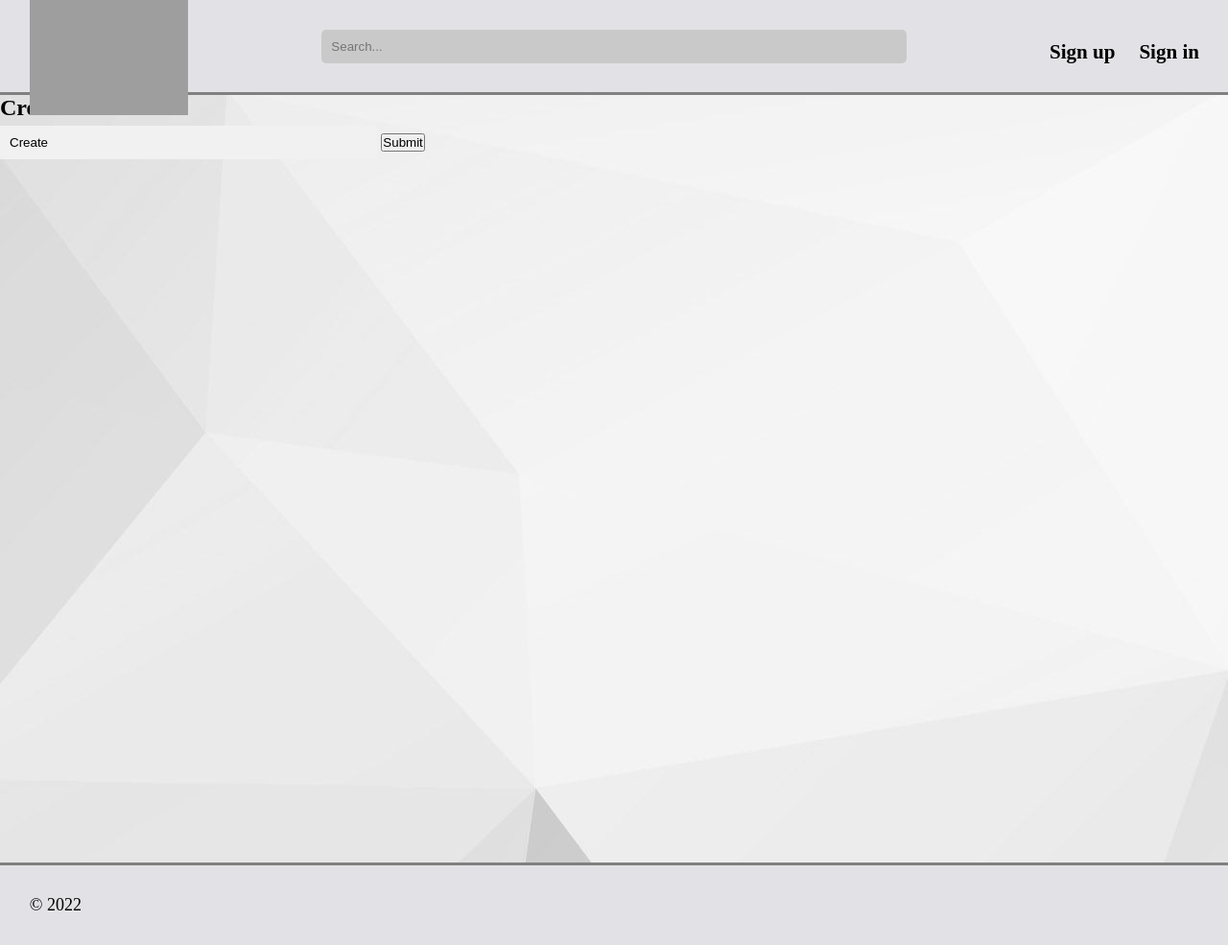
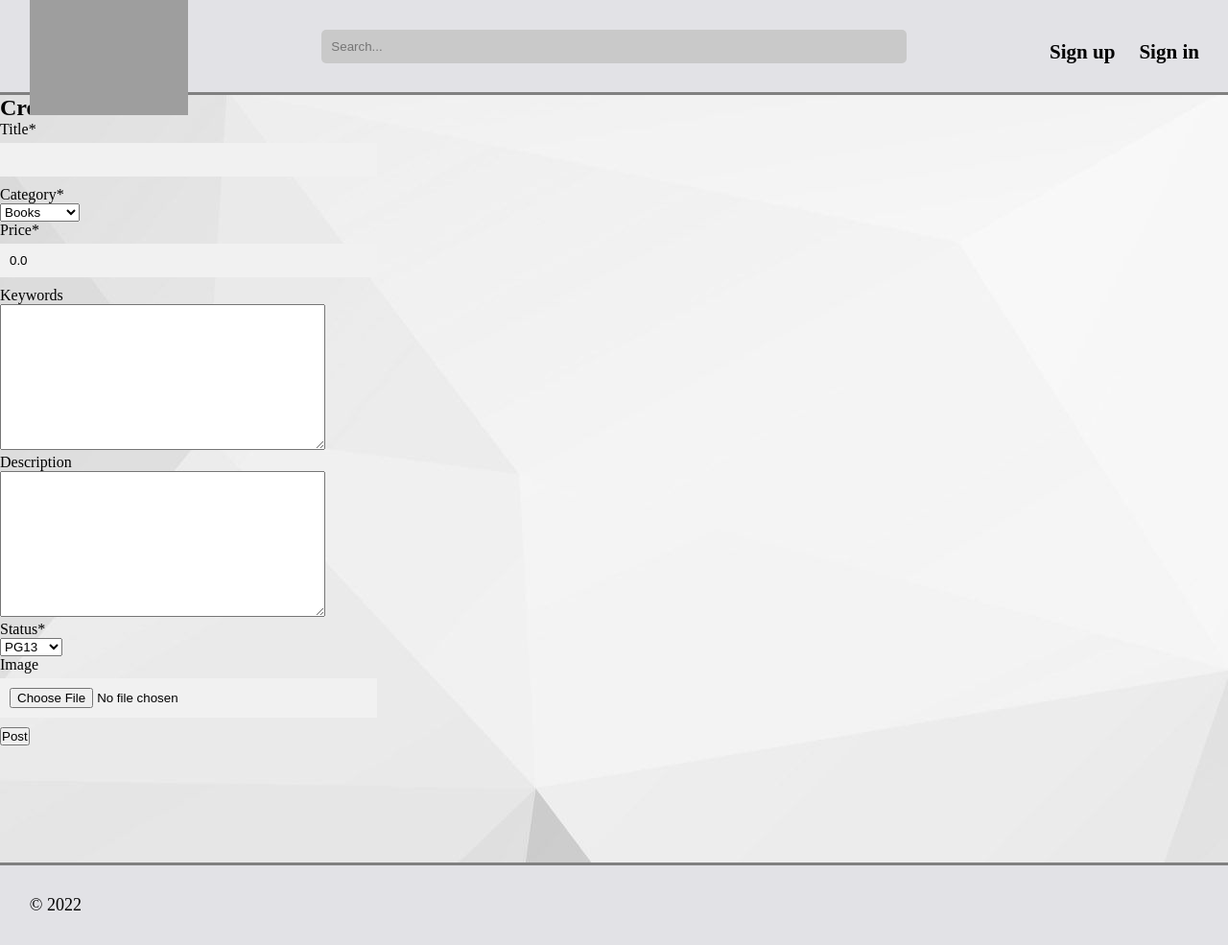
Before and after one commit to JohnnyHoaang/Listing-Store, a Django app: page /create/ in a window 1280 px wide. Shown: the whole page at 96% size. Run offline with Django 4.2, Linux system fonts and the light colour scheme; tables that the repository leaves empty hold one stand-in row (values such as "Sample post"); parts of the project's set-up code (start-up, migrations or seed data) failed here and were passed over; some libraries are stand-ins or nearby versions; grey boxes are pictures that could not be loaded.

Commit message:
added post fields to html, and changed the db fields names

```diff
--- a/product_listing_app/models.py
+++ b/product_listing_app/models.py
@@ -2,8 +2,6 @@ from django.db import models
 
 # Create your models here.
 class Post(models.Model):
-    books = 'Books'
-    pg_13 = 'PG13'
     categories_for_posts = [
         ('Books','Books'),
         ('CDs','CDs'),
@@ -17,15 +15,15 @@ class Post(models.Model):
         ('PG','PG'),
         ('Explicit', 'Explicit'),
     ]
-    post_title = models.CharField(max_length=2000)
-    post_category = models.CharField(max_length=2000, choices=categories_for_posts, default=books)
-    post_price = models.DecimalField(max_digits=8, decimal_places=2, default=0.00)
-    post_keywords = models.TextField(blank=True, null=True)
-    post_description = models.TextField(blank=True, null=True)
-    post_status = models.CharField(max_length=2000, choices=status_for_posts, default=pg_13)
-    post_image = models.ImageField(upload_to='', blank=True, null=True)
-    post_date = models.DateField(auto_now_add=True)
+    title = models.CharField(max_length=2000)
+    category = models.CharField(max_length=2000, choices=categories_for_posts, default=categories_for_posts)
+    price = models.DecimalField(max_digits=8, decimal_places=2, default=0.00)
+    keywords = models.TextField(blank=True, null=True)
+    description = models.TextField(blank=True, null=True)
+    status = models.CharField(max_length=2000, choices=status_for_posts, default=status_for_posts)
+    image = models.ImageField(upload_to='', blank=True, null=True)
+    date = models.DateField(auto_now_add=True)
 
     def __str__(self):
-        post_value = f'Title: {self.post_title}'
+        post_value = f'Title: {self.title}'
         return f'{post_value}'
--- a/product_listing_app/templates/create_posts.html
+++ b/product_listing_app/templates/create_posts.html
@@ -1,9 +1,10 @@
 {% extends 'base.html' %}
+{% load crispy_forms_tags %}
 {% block content %}
 <h2>Create a Post</h2>
-    <form method="POST" action="">
+    <form action="" method="post">
         {% csrf_token %}
-        <input type="text" name="post_title" value="Create"/>
-        <button type="submit">Submit</button>
+        {{form | crispy }}
+        <button type="submit">Post</button>
     </form>
 {% endblock content %}
--- a/product_listing_app/templates/posts.html
+++ b/product_listing_app/templates/posts.html
@@ -4,10 +4,12 @@
             <div class="style">
             <div class="card">
             <div class="post-body">
-                <h1>{{ post_title }}</h1>
-                <p>{{ post_date }}</p>
+                <h1>{{ title }}</h1>
+                <p>{{ category }}</p>
                 <p>Posts Here</p>
+                <button>
                 <a href="{% url 'create' %}"> Create Post </a>
+                </button>
             </div>
         </div>
     </div>
--- a/product_listing_app/urls.py
+++ b/product_listing_app/urls.py
@@ -3,7 +3,7 @@ from . import views
 
 urlpatterns = [
     path ('',views.ListPosts.as_view(), name='posts'),
-    path ('create/', views.create_post, name='create'),
+    path ('create/', views.CreatePost.as_view(), name='create'),
     # path('create/', views.CreatePost.as_view(), name='create'),
     # path('details', views.DetailedPost.as_view(), name='detailed_post')
 ]
--- a/product_listing_app/views.py
+++ b/product_listing_app/views.py
@@ -1,3 +1,4 @@
+from dataclasses import field
 from re import template
 from django.shortcuts import redirect, render
 from django.http import HttpResponse
@@ -8,7 +9,7 @@ from django.views.generic import ListView, DetailView, TemplateView, CreateView
 
 # Create your views here.
 class ListPosts(ListView):
-    posts = Post.objects.filter(post_status=1).order_by('-post_date')
+    posts = Post.objects.filter(status=1).order_by('-date')
     template_name = 'posts.html'
 
 class DetailedPost(DetailView):
@@ -17,9 +18,10 @@ class DetailedPost(DetailView):
 
 
 class CreatePost(CreateView):
-    form_class = Post
+    model = Post
     template_name = 'create_posts.html'
     success_url = 'create/'
+    fields = ['title', 'category', 'price', 'keywords', 'description', 'status', 'image']
     '''
     def valid_form(self, post):
         post
@@ -39,10 +41,6 @@ def display_post(request):
 
     return HttpResponse(template.render(context, request))
 
-def user_post(self):
-        # user = get_user(self.request).user
-        # if user.is_authenticated():
-        pass
 
 def create_post(request):
     #return redirect("create_posts.html")
@@ -53,16 +51,3 @@ def create_post(request):
     }
     return HttpResponse(template.render(context, request))
     #return render(request, "create_posts.html")
-
-
-'''
-def add_post(request):
-    title = None
-    if request.method == 'POST':
-        title = request.POST.get('post_title', None)
-        template = loader.get_template('todo_app/base.html')
-        context = {
-            'title' : title
-        }
-    return HttpResponse(template.render(context, request))
-    '''
--- a/product_listing_project/settings.py
+++ b/product_listing_project/settings.py
@@ -41,6 +41,7 @@ INSTALLED_APPS = [
     'web_admin_app',
     'messaging_app',
     'product_listing_app',
+    'crispy_forms',
 ]
 
 MIDDLEWARE = [
```
Also changed, not shown: product_listing_app/migrations/0009_alter_post_post_category_alter_post_post_status.py (added), product_listing_app/migrations/0010_rename_post_category_post_category_and_more.py (added).
